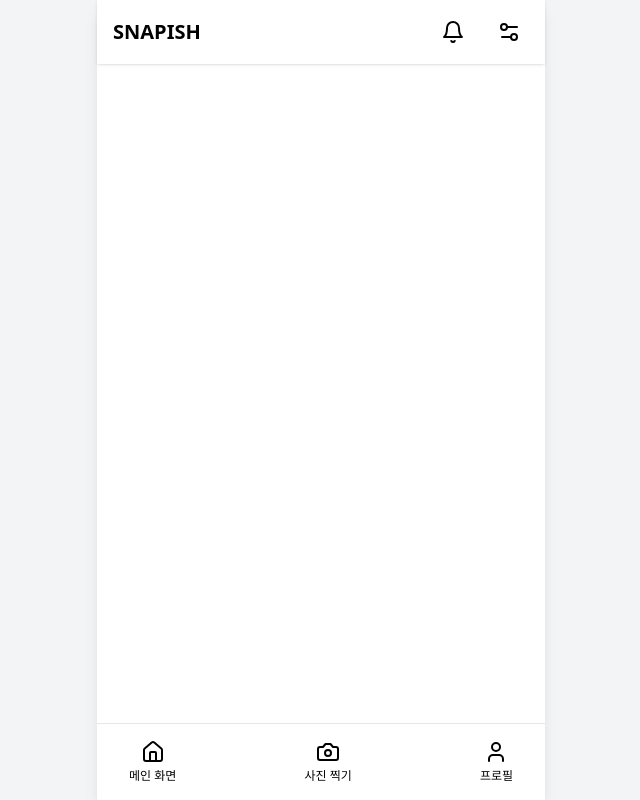
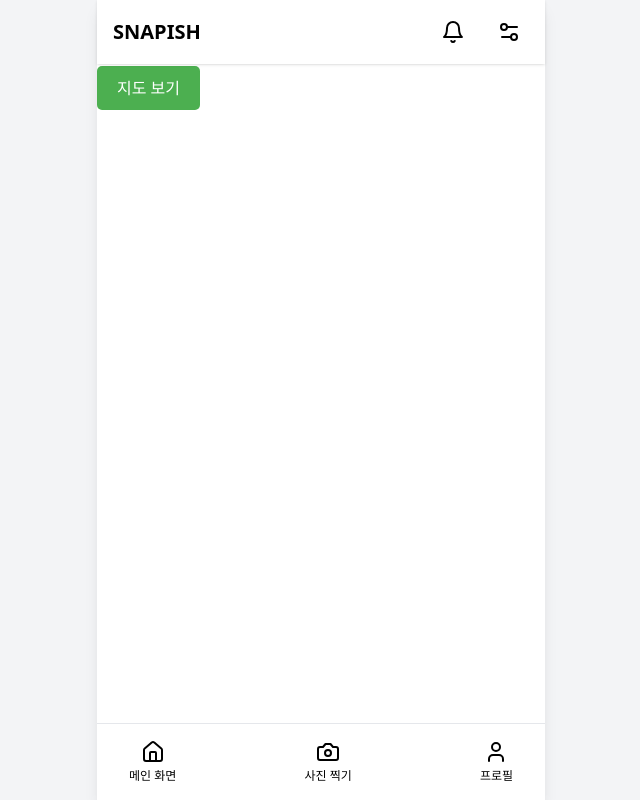
Before and after one commit to twoimo/Snapish, a Vue app in the folder frontend/: page /map-location-service in a window 1280 px wide. Shown: the whole page, without its empty margins (319-959 px from the left). Built offline with nearby package versions, Linux system fonts and the light colour scheme; no server answers.

Commit message:
Add map button for avoiding call Map API

```diff
--- a/frontend/src/views/MapLocationService.vue
+++ b/frontend/src/views/MapLocationService.vue
@@ -1,6 +1,13 @@
 <template>
   <div id="container">
-    <MapComponent v-if="locations.length > 0" :locations="locations"></MapComponent>
+
+    <!-- 버튼 추가 -->
+    <button @click="toggleMapComponent" class="show-map-btn">
+      지도 보기
+    </button>
+    <div v-if="isMapVisible" class="map-container">
+      <MapComponent v-if="locations.length > 0" :locations="locations"></MapComponent>
+    </div>
   </div>
 </template>
 
@@ -15,7 +22,8 @@ export default {
   },
   data() {
     return {
-      locations: [] // 위치 데이터를 저장할 배열
+      locations: [], // DB에서 위치 데이터를 저장할 배열
+      isMapVisible: false, // 지도 표시 여부
     };
   },
   mounted() {
@@ -35,6 +43,10 @@ export default {
         console.error('Error fetching locations:', error);
       }
     },
+    // MapComponent 표시/숨김을 토글하는 메서드
+    toggleMapComponent() {
+      this.isMapVisible = !this.isMapVisible;
+    },
   }
 };
 </script>
@@ -46,4 +58,34 @@ export default {
     max-width: 1500px; /* 전체 컨테이너의 최대 너비 제한 */
     margin: 0 auto; /* 가운데 정렬 */
 }
+
+/* 버튼 스타일 */
+.show-map-btn {
+  margin: 10px 0;
+  padding: 10px 20px;
+  background-color: #4CAF50;
+  color: white;
+  border: none;
+  cursor: pointer;
+  border-radius: 5px;
+  font-size: 16px;
+}
+
+.show-map-btn:hover {
+  background-color: #45a049;
+}
+
+/* MapComponent를 화면 위쪽에 위치시키기 */
+.map-container {
+  position: absolute;
+  top: 0; /* 화면 위쪽에 고정 */
+  left: 0;
+  width: 100%;
+  height: 400px; /* 원하는 높이 설정 */
+  background-color: white; /* 배경색 설정 */
+  z-index: 10; /* 다른 요소 위에 표시되도록 */
+  box-shadow: 0 2px 5px rgba(0, 0, 0, 0.2);
+  border-bottom: 1px solid #ddd;
+}
+
 </style>
```
